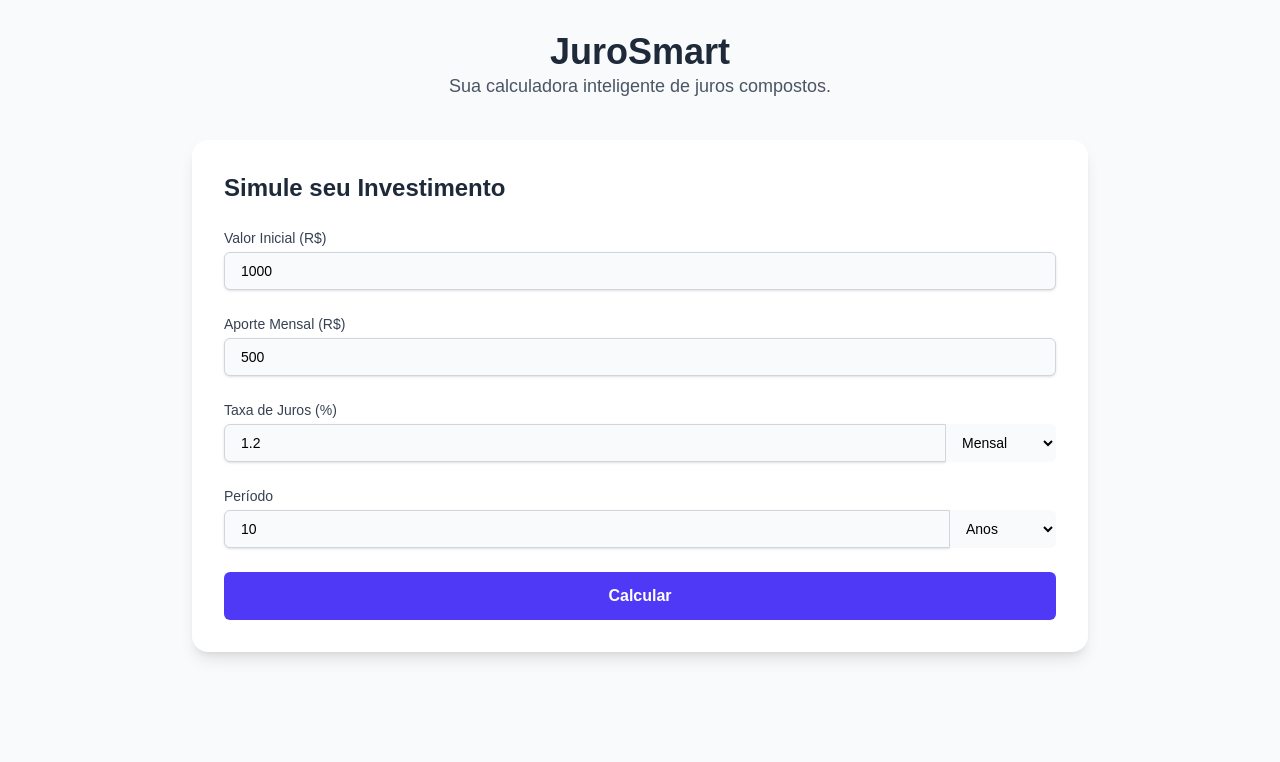
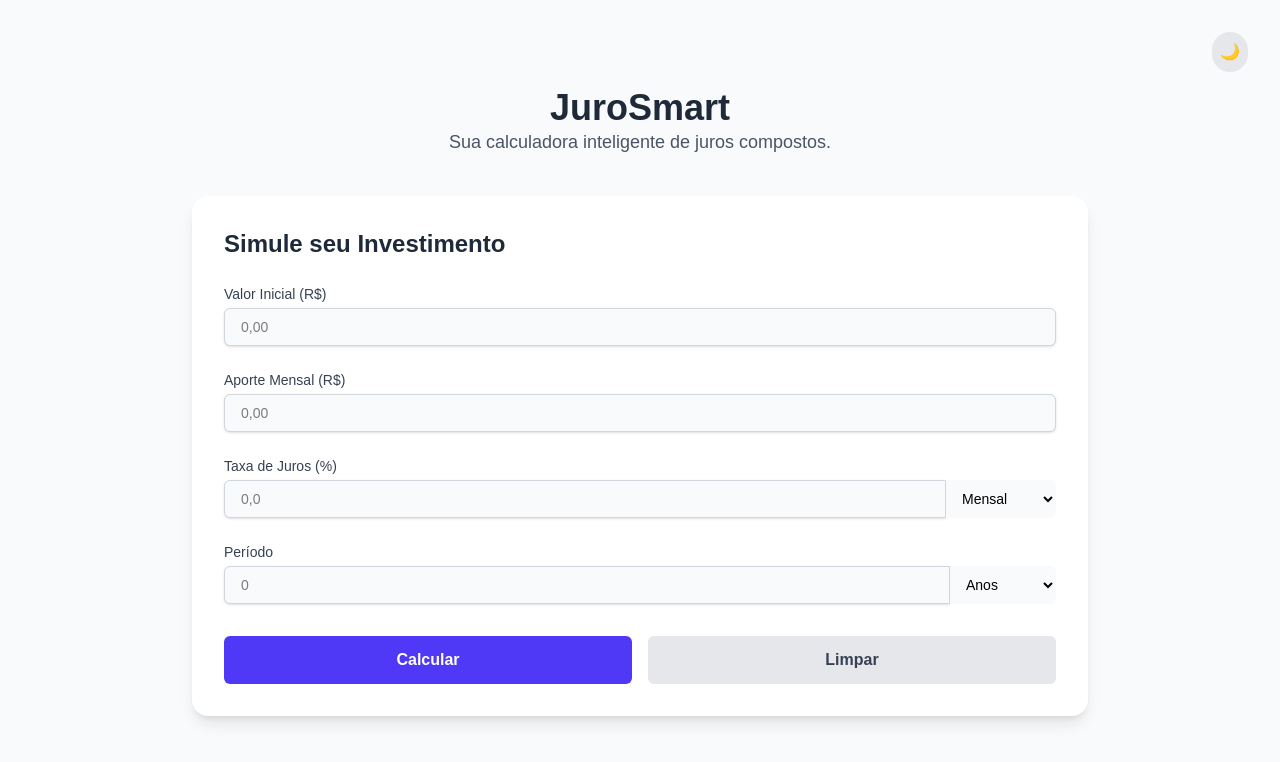
Before and after one commit to moisesgodinho/jurosmart, a Next.js app: page / in a window 1280 px wide. Shown: the top 762 px of the page. Built offline with nearby package versions, Linux system fonts and the light colour scheme.

Commit message:
versao 3

```diff
--- a/app/page.js
+++ b/app/page.js
@@ -1,119 +1,163 @@
 'use client';
 
-import { useState } from 'react';
+import { useState, useEffect } from 'react';
+import { motion, AnimatePresence } from 'framer-motion';
 import { calcularJurosCompostos } from '../lib/calculadora';
 import Resultado from '../components/Resultado';
+import ThemeSwitcher from '../components/ThemeSwitcher';
+
+const maskCurrency = (value) => {
+  if (!value) return '';
+  value = value.replace(/\D/g, '');
+  value = value.replace(/(\d)(\d{2})$/, '$1,$2');
+  value = value.replace(/(?=(\d{3})+(\D))\B/g, '.');
+  return value;
+};
+
+const unmaskValue = (maskedValue) => {
+  if (!maskedValue) return 0;
+  const stringValue = String(maskedValue).replace(/\./g, '').replace(',', '.');
+  return parseFloat(stringValue);
+};
 
 export default function Home() {
-  const [valorInicial, setValorInicial] = useState('1000');
-  const [aporteMensal, setAporteMensal] = useState('500');
-  const [taxaJuros, setTaxaJuros] = useState('1.2');
+  const [valorInicial, setValorInicial] = useState('');
+  const [aporteMensal, setAporteMensal] = useState('');
+  const [taxaJuros, setTaxaJuros] = useState('');
   const [tipoTaxa, setTipoTaxa] = useState('mensal');
-  const [tempo, setTempo] = useState('10');
+  const [tempo, setTempo] = useState('');
   const [tipoTempo, setTipoTempo] = useState('anos');
   const [resultado, setResultado] = useState(null);
+  const [errors, setErrors] = useState({});
+
+  // Lógica do Modo Escuro centralizada aqui
+  const [isDarkMode, setIsDarkMode] = useState(false);
+
+  useEffect(() => {
+    const root = window.document.documentElement;
+    const savedTheme = localStorage.getItem('theme');
+    if (savedTheme === 'dark') {
+      root.classList.add('dark');
+      setIsDarkMode(true);
+    }
+  }, []);
+
+  const toggleTheme = () => {
+    const root = window.document.documentElement;
+    root.classList.toggle('dark');
+    const isDark = root.classList.contains('dark');
+    localStorage.setItem('theme', isDark ? 'dark' : 'light');
+    setIsDarkMode(isDark);
+  };
+
+  const validateForm = () => {
+    const newErrors = {};
+    if (unmaskValue(valorInicial) < 0) newErrors.valorInicial = 'O valor inicial não pode ser negativo.';
+    if (unmaskValue(aporteMensal) < 0) newErrors.aporteMensal = 'O aporte mensal não pode ser negativo.';
+    const taxaNumerica = parseFloat(String(taxaJuros).replace(',', '.'));
+    if (isNaN(taxaNumerica) || taxaNumerica <= 0) newErrors.taxaJuros = 'A taxa de juros deve ser um número positivo.';
+    const tempoNumerico = parseInt(tempo);
+    if (isNaN(tempoNumerico) || tempoNumerico <= 0) newErrors.tempo = 'O período deve ser um número positivo.';
+    setErrors(newErrors);
+    return Object.keys(newErrors).length === 0;
+  };
 
   const handleSubmit = (e) => {
     e.preventDefault();
-    const taxa = { valor: parseFloat(taxaJuros), tipo: tipoTaxa };
+    setResultado(null);
+    if (!validateForm()) return;
+    const valorInicialNumerico = unmaskValue(valorInicial);
+    const aporteMensalNumerico = unmaskValue(aporteMensal);
+    const taxaNumerica = parseFloat(String(taxaJuros).replace(',', '.'));
+    const taxa = { valor: taxaNumerica, tipo: tipoTaxa };
     const periodo = { valor: parseInt(tempo), tipo: tipoTempo };
-    const resultadoCalculo = calcularJurosCompostos(valorInicial, aporteMensal, taxa, periodo);
+    const resultadoCalculo = calcularJurosCompostos(valorInicialNumerico, aporteMensalNumerico, taxa, periodo);
     setResultado(resultadoCalculo);
   };
 
+  const handleReset = () => {
+    setValorInicial('');
+    setAporteMensal('');
+    setTaxaJuros('');
+    setTempo('');
+    setResultado(null);
+    setErrors({});
+  };
+
   return (
-    <main className="min-h-screen bg-gray-50 p-4 sm:p-6 lg:p-8">
+    <main className="min-h-screen bg-gray-50 dark:bg-gray-900 text-gray-800 dark:text-gray-200 p-4 sm:p-6 lg:p-8 transition-colors duration-300">
       <div className="container mx-auto">
+        <div className="flex justify-end mb-4">
+          <ThemeSwitcher isDarkMode={isDarkMode} toggleTheme={toggleTheme} />
+        </div>
         <div className="text-center mb-10">
-            <h1 className="text-4xl font-bold text-gray-800">JuroSmart</h1>
-            <p className="text-lg text-gray-600">Sua calculadora inteligente de juros compostos.</p>
+            <h1 className="text-4xl font-bold">JuroSmart</h1>
+            <p className="text-lg text-gray-600 dark:text-gray-400">Sua calculadora inteligente de juros compostos.</p>
         </div>
-
-        {/* Container do Formulário */}
-        <div className="max-w-4xl mx-auto bg-white p-8 rounded-2xl shadow-lg">
-          <h2 className="text-2xl font-bold text-gray-800 mb-6">Simule seu Investimento</h2>
+        <div className="max-w-4xl mx-auto space-y-8">
+            <div className="bg-white dark:bg-gray-800 p-8 rounded-2xl shadow-lg transition-colors duration-300">
+              <h2 className="text-2xl font-bold mb-6">Simule seu Investimento</h2>
               <form onSubmit={handleSubmit} className="space-y-6">
                 <div>
-              <label htmlFor="valorInicial" className="block text-sm font-medium text-gray-700">Valor Inicial (R$)</label>
-              <input
-                type="number"
-                id="valorInicial"
-                value={valorInicial}
-                onChange={(e) => setValorInicial(e.target.value)}
-                className="mt-1 block w-full px-4 py-2 bg-gray-50 border border-gray-300 rounded-md shadow-sm focus:outline-none focus:ring-indigo-500 focus:border-indigo-500 sm:text-sm text-black"
-                required
-              />
+                  <label htmlFor="valorInicial" className="block text-sm font-medium text-gray-700 dark:text-gray-300">Valor Inicial (R$)</label>
+                  <input type="text" inputMode="decimal" id="valorInicial" value={valorInicial} onChange={(e) => setValorInicial(maskCurrency(e.target.value))}
+                    className={`mt-1 block w-full px-4 py-2 bg-gray-50 dark:bg-gray-700 border rounded-md shadow-sm focus:outline-none sm:text-sm text-black dark:text-white ${errors.valorInicial ? 'border-red-500 focus:ring-red-500 focus:border-red-500' : 'border-gray-300 dark:border-gray-600 focus:ring-indigo-500 focus:border-indigo-500'}`}
+                    placeholder="0,00" required />
+                  {errors.valorInicial && <p className="mt-1 text-xs text-red-600">{errors.valorInicial}</p>}
                 </div>
-
                 <div>
-              <label htmlFor="aporteMensal" className="block text-sm font-medium text-gray-700">Aporte Mensal (R$)</label>
-              <input
-                type="number"
-                id="aporteMensal"
-                value={aporteMensal}
-                onChange={(e) => setAporteMensal(e.target.value)}
-                className="mt-1 block w-full px-4 py-2 bg-gray-50 border border-gray-300 rounded-md shadow-sm focus:outline-none focus:ring-indigo-500 focus:border-indigo-500 sm:text-sm text-black"
-                required
-              />
+                  <label htmlFor="aporteMensal" className="block text-sm font-medium text-gray-700 dark:text-gray-300">Aporte Mensal (R$)</label>
+                  <input type="text" inputMode="decimal" id="aporteMensal" value={aporteMensal} onChange={(e) => setAporteMensal(maskCurrency(e.target.value))}
+                    className={`mt-1 block w-full px-4 py-2 bg-gray-50 dark:bg-gray-700 border rounded-md shadow-sm focus:outline-none sm:text-sm text-black dark:text-white ${errors.aporteMensal ? 'border-red-500 focus:ring-red-500 focus:border-red-500' : 'border-gray-300 dark:border-gray-600 focus:ring-indigo-500 focus:border-indigo-500'}`}
+                    placeholder="0,00" required />
+                  {errors.aporteMensal && <p className="mt-1 text-xs text-red-600">{errors.aporteMensal}</p>}
                 </div>
-
                 <div>
-              <label htmlFor="taxaJuros" className="block text-sm font-medium text-gray-700">Taxa de Juros (%)</label>
+                  <label htmlFor="taxaJuros" className="block text-sm font-medium text-gray-700 dark:text-gray-300">Taxa de Juros (%)</label>
                   <div className="flex">
-                <input
-                  type="number"
-                  id="taxaJuros"
-                  step="0.01"
-                  value={taxaJuros}
-                  onChange={(e) => setTaxaJuros(e.target.value)}
-                  className="mt-1 block w-full px-4 py-2 bg-gray-50 border border-gray-300 rounded-l-md shadow-sm focus:outline-none focus:ring-indigo-500 focus:border-indigo-500 sm:text-sm text-black"
-                  required
-                />
-                <select
-                  value={tipoTaxa}
-                  onChange={(e) => setTipoTaxa(e.target.value)}
-                  className="mt-1 block w-auto pl-3 pr-8 py-2 text-base border-gray-300 focus:outline-none focus:ring-indigo-500 focus:border-indigo-500 sm:text-sm rounded-r-md text-black bg-gray-50"
-                >
+                    <input type="text" inputMode="decimal" id="taxaJuros" value={taxaJuros} onChange={(e) => setTaxaJuros(e.target.value)}
+                      className={`mt-1 block w-full px-4 py-2 bg-gray-50 dark:bg-gray-700 border rounded-l-md shadow-sm focus:outline-none sm:text-sm text-black dark:text-white ${errors.taxaJuros ? 'border-red-500 focus:ring-red-500 focus:border-red-500' : 'border-gray-300 dark:border-gray-600 focus:ring-indigo-500 focus:border-indigo-500'}`}
+                      placeholder="0,0" required />
+                    <select value={tipoTaxa} onChange={(e) => setTipoTaxa(e.target.value)}
+                      className="mt-1 block w-auto pl-3 pr-8 py-2 text-base border-gray-300 dark:border-gray-600 focus:outline-none focus:ring-indigo-500 focus:border-indigo-500 sm:text-sm rounded-r-md text-black dark:text-white bg-gray-50 dark:bg-gray-700">
                       <option value="mensal">Mensal</option>
                       <option value="anual">Anual</option>
                     </select>
                   </div>
+                  {errors.taxaJuros && <p className="mt-1 text-xs text-red-600">{errors.taxaJuros}</p>}
                 </div>
-
                 <div>
-              <label htmlFor="tempo" className="block text-sm font-medium text-gray-700">Período</label>
+                  <label htmlFor="tempo" className="block text-sm font-medium text-gray-700 dark:text-gray-300">Período</label>
                   <div className="flex">
-                <input
-                  type="number"
-                  id="tempo"
-                  value={tempo}
-                  onChange={(e) => setTempo(e.target.value)}
-                  className="mt-1 block w-full px-4 py-2 bg-gray-50 border border-gray-300 rounded-l-md shadow-sm focus:outline-none focus:ring-indigo-500 focus:border-indigo-500 sm:text-sm text-black"
-                  required
-                />
-                <select
-                  value={tipoTempo}
-                  onChange={(e) => setTipoTempo(e.target.value)}
-                  className="mt-1 block w-auto pl-3 pr-8 py-2 text-base border-gray-300 focus:outline-none focus:ring-indigo-500 focus:border-indigo-500 sm:text-sm rounded-r-md text-black bg-gray-50"
-                >
+                    <input type="number" id="tempo" value={tempo} onChange={(e) => setTempo(e.target.value.replace(/\D/g, ''))}
+                      className={`mt-1 block w-full px-4 py-2 bg-gray-50 dark:bg-gray-700 border rounded-l-md shadow-sm focus:outline-none sm:text-sm text-black dark:text-white ${errors.tempo ? 'border-red-500 focus:ring-red-500 focus:border-red-500' : 'border-gray-300 dark:border-gray-600 focus:ring-indigo-500 focus:border-indigo-500'}`}
+                      placeholder="0" required />
+                    <select value={tipoTempo} onChange={(e) => setTipoTempo(e.target.value)}
+                      className="mt-1 block w-auto pl-3 pr-8 py-2 text-base border-gray-300 dark:border-gray-600 focus:outline-none focus:ring-indigo-500 focus:border-indigo-500 sm:text-sm rounded-r-md text-black dark:text-white bg-gray-50 dark:bg-gray-700">
                       <option value="meses">Meses</option>
                       <option value="anos">Anos</option>
                     </select>
                   </div>
+                  {errors.tempo && <p className="mt-1 text-xs text-red-600">{errors.tempo}</p>}
                 </div>
-
-            <button type="submit" className="w-full bg-indigo-600 text-white py-3 px-4 rounded-md hover:bg-indigo-700 focus:outline-none focus:ring-2 focus:ring-offset-2 focus:ring-indigo-500 font-semibold">
+                <div className="flex flex-col sm:flex-row gap-4 pt-2">
+                  <button type="submit" className="w-full bg-indigo-600 text-white py-3 px-4 rounded-md hover:bg-indigo-700 focus:outline-none focus:ring-2 focus:ring-offset-2 focus:ring-indigo-500 font-semibold transition-colors duration-300">
                     Calcular
                   </button>
+                  <button type="button" onClick={handleReset} className="w-full bg-gray-200 dark:bg-gray-600 text-gray-700 dark:text-gray-200 py-3 px-4 rounded-md hover:bg-gray-300 dark:hover:bg-gray-500 focus:outline-none focus:ring-2 focus:ring-offset-2 focus:ring-gray-400 font-semibold transition-colors duration-300">
+                    Limpar
+                  </button>
+                </div>
               </form>
             </div>
-
-        {/* Container dos Resultados */}
+            <AnimatePresence>
               {resultado && (
-          <div className="max-w-4xl mx-auto mt-8">
-            <Resultado resultado={resultado} />
+                <motion.div initial={{ opacity: 0, y: 50 }} animate={{ opacity: 1, y: 0 }} exit={{ opacity: 0, y: -50 }} transition={{ duration: 0.5 }}>
+                  <Resultado resultado={resultado} isDarkMode={isDarkMode} />
+                </motion.div>
+              )}
+            </AnimatePresence>
         </div>
-        )}
       </div>
     </main>
   );
--- /dev/null
+++ b/components/ThemeSwitcher.js
@@ -0,0 +1,14 @@
+// components/ThemeSwitcher.js
+'use client';
+
+export default function ThemeSwitcher({ isDarkMode, toggleTheme }) {
+  return (
+    <button
+      onClick={toggleTheme}
+      className="p-2 rounded-full bg-gray-200 dark:bg-gray-700 text-gray-800 dark:text-gray-200 hover:bg-gray-300 dark:hover:bg-gray-600 transition-colors duration-300 focus:outline-none focus:ring-2 focus:ring-indigo-500"
+      aria-label="Toggle Dark Mode"
+    >
+      {isDarkMode ? '☀️' : '🌙'}
+    </button>
+  );
+}
--- a/package.json
+++ b/package.json
@@ -10,6 +10,7 @@
   },
   "dependencies": {
     "chart.js": "^4.5.0",
+    "framer-motion": "^12.23.12",
     "next": "15.5.3",
     "react": "19.1.0",
     "react-chartjs-2": "^5.3.0",
--- /dev/null
+++ b/tailwind.config.js
@@ -0,0 +1,14 @@
+/** @type {import('tailwindcss').Config} */
+module.exports = {
+  // 1. Habilita o modo escuro baseado em classe no HTML
+  darkMode: 'class',
+  content: [
+    './pages/**/*.{js,ts,jsx,tsx,mdx}',
+    './components/**/*.{js,ts,jsx,tsx,mdx}',
+    './app/**/*.{js,ts,jsx,tsx,mdx}',
+  ],
+  theme: {
+    extend: {},
+  },
+  plugins: [],
+}
```
Also changed, not shown: components/Resultado.js (+37 -81 lines), 1 other file (tests, documents, lock files or other folders). Lines whose indentation alone changed are shown as unchanged.
